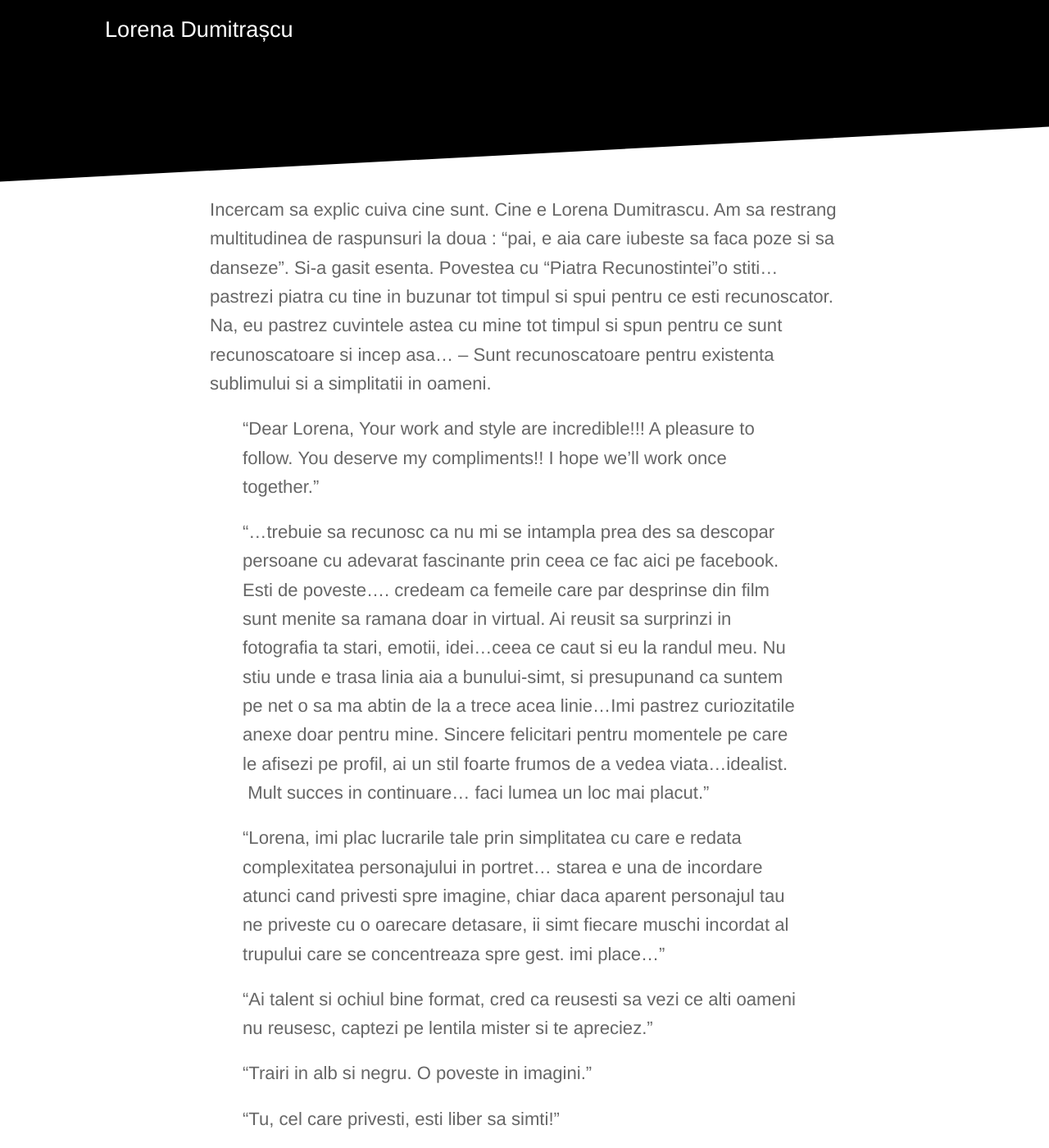
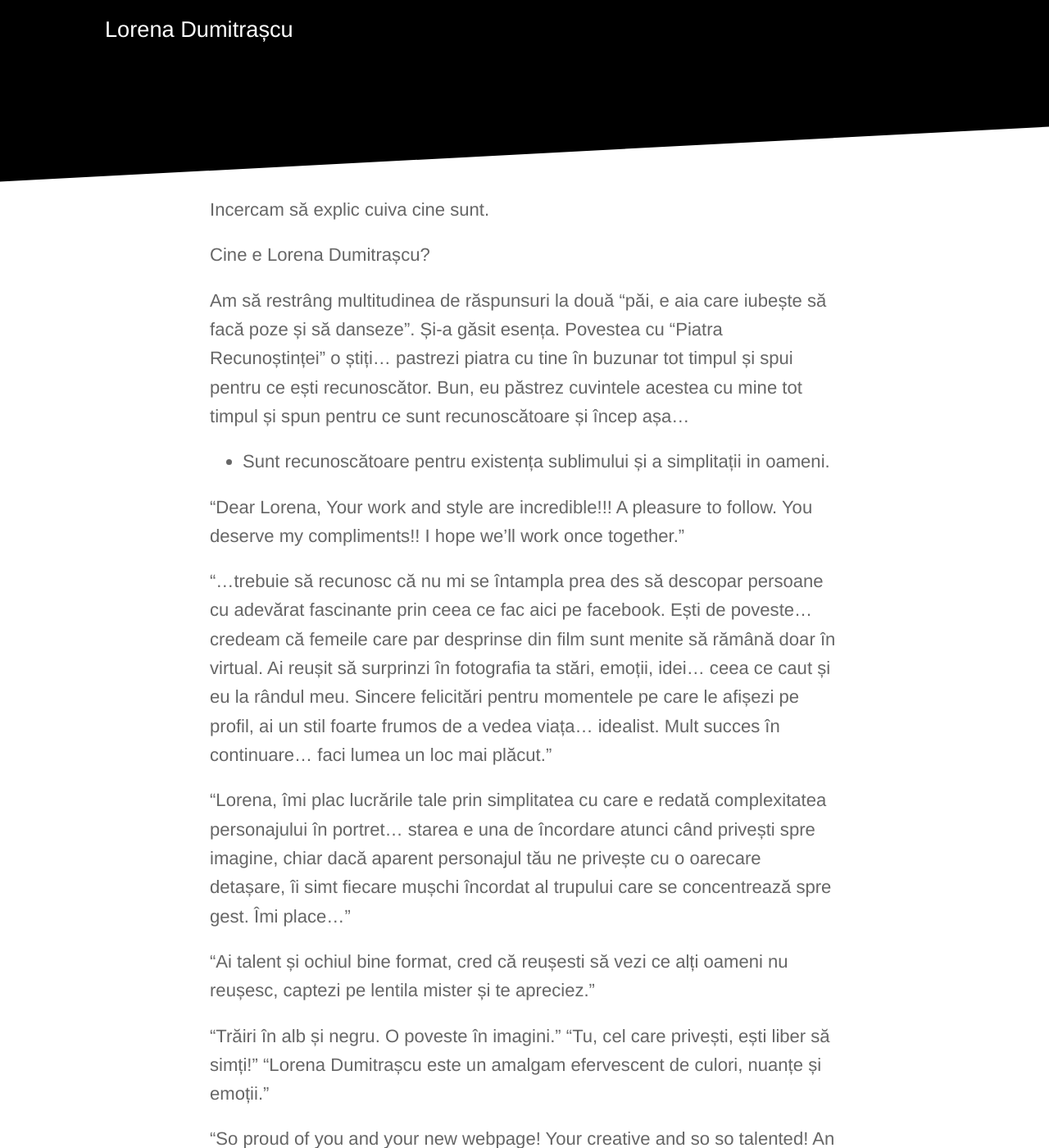
Before and after one commit to CosminTraistaru/photostories, a Jekyll site: the page built from about.md, in a window 1280 px wide and 1400 px high. Shown: the whole window at 82% size. Built offline with Jekyll 4.4.1, drawn with Linux system fonts in a browser that asks for light colours; some of the changed text lies outside the part shown.

Commit message:
updated about content

```diff
--- a/about.md
+++ b/about.md
@@ -35,27 +35,36 @@ images:
   width: 604
 ---
 
-Incercam sa explic cuiva cine sunt. Cine e Lorena Dumitrascu. Am sa restrang multitudinea de raspunsuri la doua : “pai, e aia care iubeste sa faca poze si sa danseze”. Si-a gasit esenta.
-Povestea cu “Piatra Recunostintei”o stiti…pastrezi piatra cu tine in buzunar tot timpul si spui pentru ce esti recunoscator. Na, eu pastrez cuvintele astea cu mine tot timpul si spun pentru ce sunt recunoscatoare si incep asa…
-– Sunt recunoscatoare pentru existenta sublimului si a simplitatii in oameni.
+Incercam să explic cuiva cine sunt.
 
->"Dear Lorena,
->Your work and style are incredible!!!
->A pleasure to follow. You deserve my compliments!! I hope we'll work once together."
+Cine e Lorena Dumitrașcu?
 
->"...trebuie sa recunosc ca nu mi se intampla prea des sa descopar persoane cu adevarat fascinante prin ceea ce fac aici pe facebook. Esti de poveste…. credeam ca femeile care par desprinse din film sunt menite sa ramana doar in virtual. Ai reusit sa surprinzi in fotografia ta stari, emotii, idei...ceea ce caut si eu la randul meu. Nu stiu unde e trasa linia aia a bunului-simt, si presupunand ca suntem pe net o sa ma abtin de la a trece acea linie...Imi pastrez curiozitatile anexe doar pentru mine. Sincere felicitari pentru momentele pe care le afisezi pe profil, ai un stil foarte frumos de a vedea viata...idealist.  Mult succes in continuare... faci lumea un loc mai placut."
+Am să restrâng multitudinea de răspunsuri la două "păi, e aia care iubește să facă poze și să danseze". Și-a găsit esența.
+Povestea cu "Piatra Recunoștinței" o știți... pastrezi piatra cu tine în buzunar tot timpul și spui pentru ce ești recunoscător.
+Bun, eu păstrez cuvintele acestea cu mine tot timpul și spun pentru ce sunt recunoscătoare și încep așa...
+- Sunt recunoscătoare pentru existența sublimului și a simplitații in oameni.
 
->"Lorena, imi plac lucrarile tale prin simplitatea cu care e redata complexitatea personajului in portret... starea e una de incordare atunci cand privesti spre imagine, chiar daca aparent personajul tau ne priveste cu o oarecare detasare, ii simt fiecare muschi incordat al trupului care se concentreaza spre gest. imi place..."
 
->"Ai talent si ochiul bine format, cred ca reusesti sa vezi ce alti oameni nu reusesc, captezi pe lentila mister si te apreciez."
+"Dear Lorena,
+Your work and style are incredible!!!
+A pleasure to follow. You deserve my compliments!! I hope we'll work once together."
 
->"Trairi in alb si negru. O poveste in imagini."
+"...trebuie să recunosc că nu mi se întampla prea des să descopar persoane cu adevărat fascinante prin ceea ce fac aici
+pe facebook. Ești de poveste... credeam că femeile care par desprinse din film sunt menite să rămână doar în virtual.
+Ai reușit să surprinzi în fotografia ta stări, emoții, idei... ceea ce caut și eu la rândul meu.
+Sincere felicitări pentru momentele pe care le afișezi pe profil, ai un stil foarte frumos de a vedea viața... idealist.
+Mult succes în continuare... faci lumea un loc mai plăcut."
 
->"Tu, cel care privesti, esti liber sa simti!"
+"Lorena, îmi plac lucrările tale prin simplitatea cu care e redată complexitatea personajului în portret...
+starea e una de încordare atunci când privești spre imagine, chiar dacă aparent personajul tău ne privește cu o
+oarecare detașare, îi simt fiecare mușchi încordat al trupului care se concentrează spre gest. Îmi place..."
 
->"Lorena Dumitrascu este un amalgam efervescent de culori, nuante si emoti."
+"Ai talent și ochiul bine format, cred că reușesti să vezi ce alți oameni nu reușesc, captezi pe lentila mister și te apreciez."
 
->"So proud of you and your new webpage! Your creative and so so talented! An inspiration Lorena Dumitrascu ."
+"Trăiri în alb și negru. O poveste în imagini."
+"Tu, cel care privești, ești liber să simți!"
+"Lorena Dumitrașcu este un amalgam efervescent de culori, nuanțe și emoții."
 
-An amateur photograph looking for natural light. Most of my photographs are shot on film.
-Me...cameras, dance, books, bike, snowboard, laughing until I cry with my friends. Singing when I drive with him...well, enjoying life..and more.
+"So proud of you and your new webpage! Your creative and so so talented! An inspiration Lorena Dumitrașcu."
+
+"You're impressive dear Lorena!!! Such an imagination!"
```
Also changed, not shown: _projects/weddings.md (+0 -1 lines).
